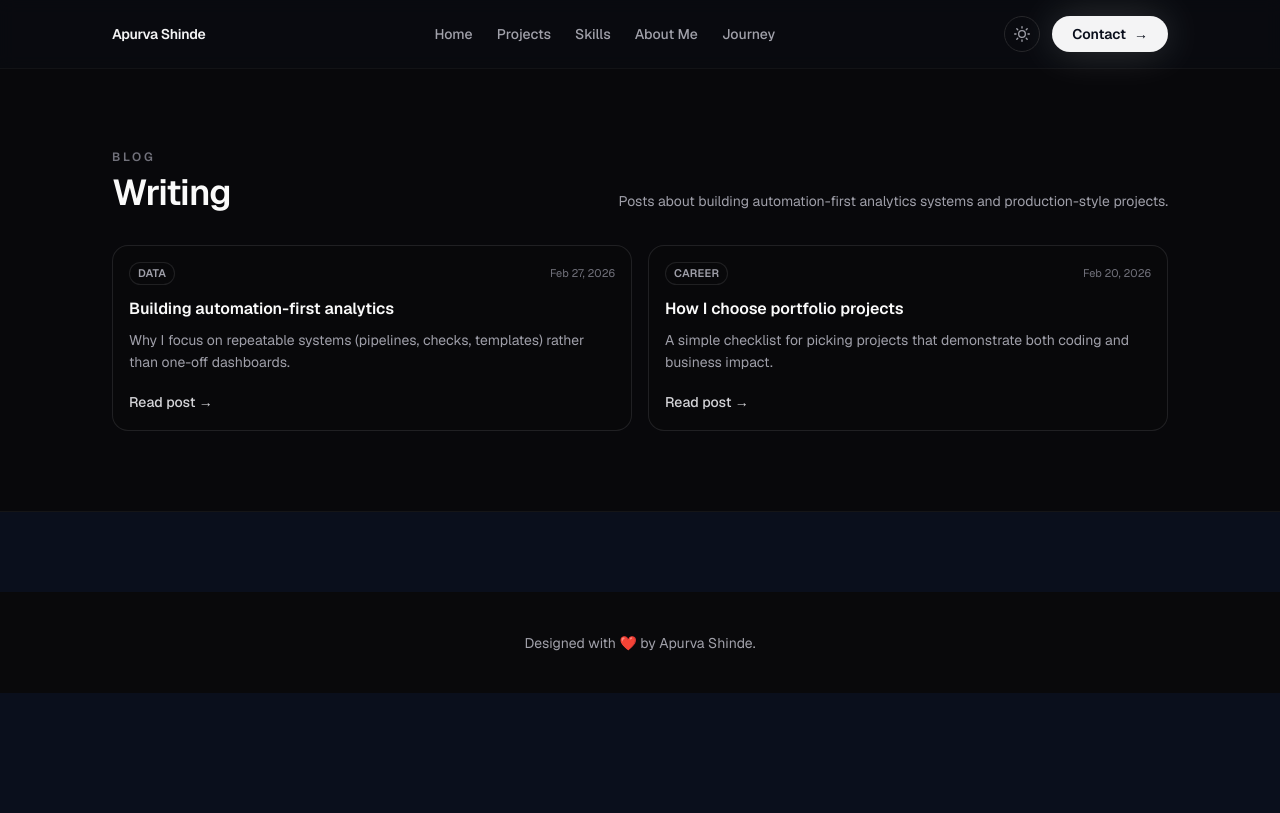
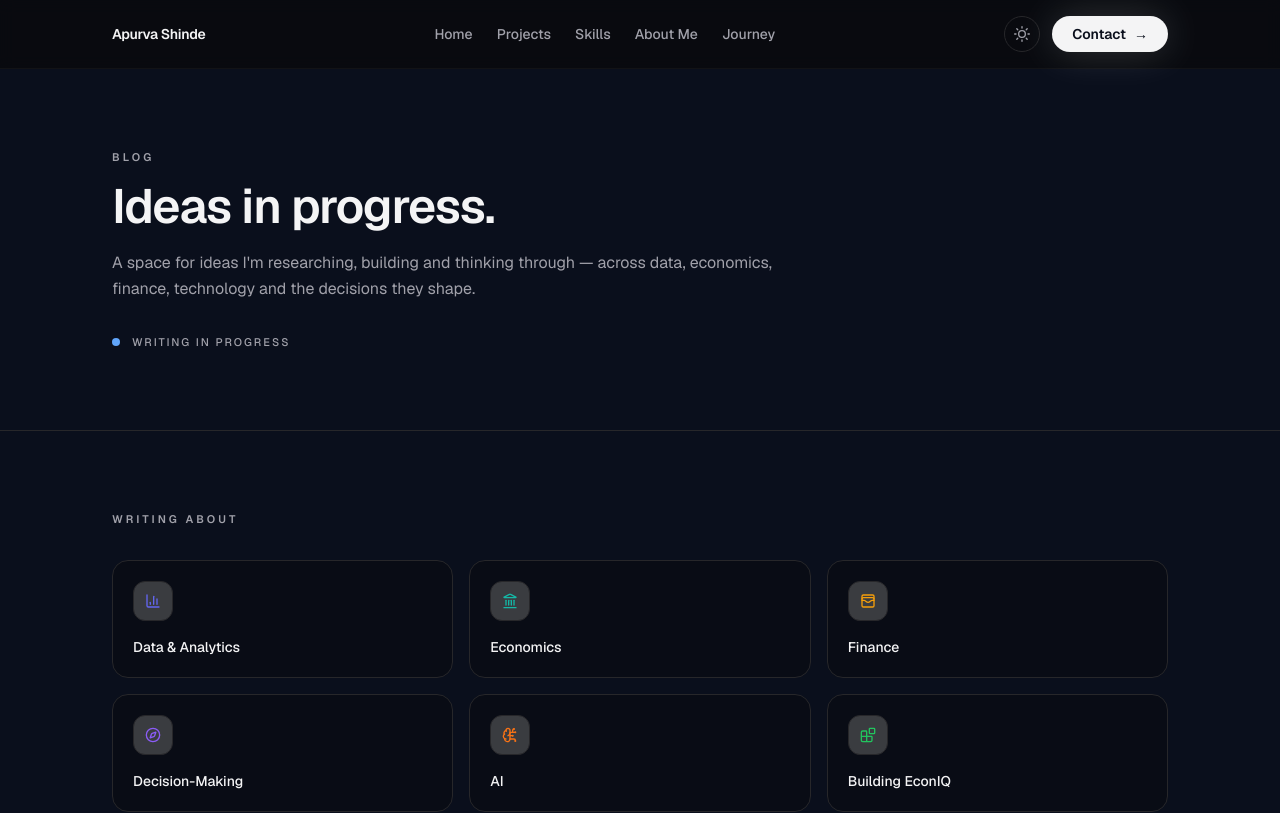
Before and after one commit to Apurv-Shinde11/Portfolio, a Next.js app: page /blog in a window 1280 px wide. Shown: the top 813 px of the page. Built offline with nearby package versions, Linux system fonts and the light colour scheme.

Commit message:
feat: add blog preview and journey teaser

```diff
--- a/app/blog/page.tsx
+++ b/app/blog/page.tsx
@@ -1,69 +1,83 @@
-import { posts } from "@/data/posts";
-import Link from "next/link";
+import {
+  BarChart3,
+  Blocks,
+  BrainCircuit,
+  Compass,
+  Landmark,
+  WalletCards,
+} from "lucide-react";
 
-function toDateLabel(iso: string) {
-  const date = new Date(`${iso}T00:00:00`);
-  return new Intl.DateTimeFormat("en", {
-    year: "numeric",
-    month: "short",
-    day: "2-digit",
-  }).format(date);
-}
+const writingTopics = [
+  { name: "Data & Analytics", icon: BarChart3, accent: "#6366f1" },
+  { name: "Economics", icon: Landmark, accent: "#14b8a6" },
+  { name: "Finance", icon: WalletCards, accent: "#f59e0b" },
+  { name: "Decision-Making", icon: Compass, accent: "#8b5cf6" },
+  { name: "AI", icon: BrainCircuit, accent: "#f97316" },
+  { name: "Building EconIQ", icon: Blocks, accent: "#22c55e" },
+] as const;
 
 export default function BlogIndexPage() {
-  const sorted = [...posts].sort((a, b) => b.date.localeCompare(a.date));
-
   return (
-    <main id="content" className="bg-zinc-950 text-zinc-50">
-      <section className="border-b border-zinc-900/80 bg-zinc-950/95">
-        <div className="mx-auto flex w-full max-w-6xl flex-col gap-8 px-6 py-16 md:px-10 lg:px-12 lg:py-20">
-          <div className="flex flex-col gap-4 md:flex-row md:items-end md:justify-between">
-            <div>
-              <p className="text-xs font-semibold uppercase tracking-[0.22em] text-zinc-500">
-                Blog
+    <main id="content" style={{ backgroundColor: "var(--background)", color: "var(--foreground)" }}>
+      <section className="border-b" style={{ borderColor: "var(--section-border)" }}>
+        <div className="mx-auto w-full max-w-6xl px-6 py-16 md:px-10 lg:px-12 lg:py-20">
+          <div className="max-w-3xl">
+            <p
+              className="text-[11px] font-semibold uppercase tracking-[0.28em]"
+              style={{ color: "var(--foreground-muted)" }}
+            >
+              BLOG
             </p>
-              <h1 className="mt-2 text-3xl font-semibold tracking-tight text-zinc-50 md:text-4xl">
-                Writing
+            <h1 className="mt-4 text-4xl font-semibold tracking-tight sm:text-5xl">
+              Ideas in progress.
             </h1>
-            </div>
-            <p className="max-w-xl text-sm leading-relaxed text-zinc-400">
-              Posts about building automation-first analytics systems and
-              production-style projects.
+            <p className="mt-5 max-w-2xl text-base leading-relaxed" style={{ color: "var(--foreground-muted)" }}>
+              A space for ideas I&apos;m researching, building and thinking through — across data,
+              economics, finance, technology and the decisions they shape.
             </p>
           </div>
 
-          <div className="grid gap-4 md:grid-cols-2">
-            {sorted.map((post) => (
-              <article
-                key={post.slug}
-                className="group flex flex-col justify-between rounded-2xl border border-zinc-800/80 bg-zinc-950/80 p-4 transition hover:-translate-y-1 hover:border-zinc-500/80 hover:bg-zinc-900/80"
+          <div className="mt-8 flex items-center gap-3 text-[11px] font-medium uppercase tracking-[0.18em]" style={{ color: "var(--foreground-muted)" }}>
+            <span className="h-2 w-2 rounded-full" style={{ backgroundColor: "var(--link-accent)" }} aria-hidden="true" />
+            WRITING IN PROGRESS
+          </div>
+        </div>
+      </section>
+
+      <section className="mx-auto w-full max-w-6xl px-6 py-16 md:px-10 lg:px-12 lg:py-20">
+        <div className="mb-8">
+          <p
+            className="text-[11px] font-semibold uppercase tracking-[0.28em]"
+            style={{ color: "var(--foreground-muted)" }}
           >
-                <div>
-                  <div className="flex items-center justify-between gap-3 text-[11px] text-zinc-500">
-                    <span className="rounded-full border border-zinc-800/80 bg-zinc-950/60 px-2 py-0.5 font-semibold uppercase tracking-wide text-zinc-400">
-                      {post.category}
-                    </span>
-                    <span>{toDateLabel(post.date)}</span>
-                  </div>
-                  <h2 className="mt-3 text-base font-semibold text-zinc-50">
-                    {post.title}
-                  </h2>
-                  <p className="mt-2 text-sm leading-relaxed text-zinc-400">
-                    {post.excerpt}
+            WRITING ABOUT
           </p>
         </div>
 
-                <div className="mt-4">
-                  <Link
-                    href={`/blog/${post.slug}`}
-                    className="text-sm font-medium text-zinc-300 underline-offset-4 transition group-hover:text-zinc-50 group-hover:underline"
+        <div className="grid gap-4 sm:grid-cols-2 lg:grid-cols-3">
+          {writingTopics.map(({ name, icon: Icon, accent }) => (
+            <div
+              key={name}
+              className="rounded-2xl border p-5 transition-colors"
+              style={{
+                borderColor: "var(--card-border)",
+                backgroundColor: "var(--card-bg)",
+              }}
             >
-                    Read post →
-                  </Link>
+              <div
+                className="mb-4 flex h-10 w-10 items-center justify-center rounded-xl border"
+                style={{
+                  borderColor: "var(--card-border)",
+                  backgroundColor: "color-mix(in srgb, var(--card-bg) 80%, white 20%)",
+                }}
+              >
+                <Icon className="h-4 w-4" style={{ color: accent }} aria-hidden="true" />
               </div>
-              </article>
+              <p className="text-sm font-medium" style={{ color: "var(--foreground)" }}>
+                {name}
+              </p>
+            </div>
           ))}
-          </div>
         </div>
       </section>
     </main>
--- a/app/page.tsx
+++ b/app/page.tsx
@@ -1,4 +1,5 @@
 import Hero from "@/components/sections/Hero";
+import JourneyTeaser from "@/components/sections/JourneyTeaser";
 import Projects from "@/components/sections/Projects";
 import Skills from "@/components/sections/Skills";
 import Collaboration from "@/components/sections/Collaboration";
@@ -8,6 +9,7 @@ export default function Home() {
   return (
     <main id="content" style={{ backgroundColor: "var(--background)", color: "var(--foreground)" }}>
       <Hero />
+      <JourneyTeaser />
       <MyWorld />
       <Projects />
       <Skills />
--- /dev/null
+++ b/components/sections/JourneyTeaser.tsx
@@ -0,0 +1,48 @@
+import Link from "next/link";
+import { ArrowUpRight } from "lucide-react";
+
+export default function JourneyTeaser() {
+    return (
+        <section className="mx-auto w-full max-w-6xl px-6 py-6 md:px-10 lg:px-12">
+            <div
+                className="relative overflow-hidden rounded-2xl border px-5 py-5 md:px-6 md:py-6"
+                style={{
+                    borderColor: "var(--card-border)",
+                    backgroundColor: "var(--card-bg)",
+                }}
+            >
+                <div className="absolute left-5 top-0 h-full w-px" style={{ backgroundColor: "var(--section-border)" }} />
+                <div
+                    className="absolute left-[18px] top-6 h-2.5 w-2.5 rounded-full"
+                    style={{ backgroundColor: "var(--link-accent)" }}
+                />
+
+                <div className="flex flex-col gap-4 pl-7 md:flex-row md:items-end md:justify-between md:pl-8">
+                    <div className="space-y-2">
+                        <p
+                            className="text-[10px] font-medium uppercase tracking-[0.22em]"
+                            style={{ color: "var(--foreground-muted)" }}
+                        >
+                            CURRENTLY
+                        </p>
+                        <p className="text-lg font-medium tracking-tight sm:text-xl" style={{ color: "var(--foreground)" }}>
+                            Strategy Analyst · Nido Home Finance
+                        </p>
+                        <p className="text-sm" style={{ color: "var(--foreground-muted)" }}>
+                            Mumbai · September, 2026 — Present
+                        </p>
+                    </div>
+
+                    <Link
+                        href="/professional-journey"
+                        className="group inline-flex items-center gap-2 text-sm font-medium transition-colors"
+                        style={{ color: "var(--link-accent)" }}
+                    >
+                        Follow my journey
+                        <ArrowUpRight className="h-4 w-4 transition-transform group-hover:-translate-y-0.5 group-hover:translate-x-0.5" />
+                    </Link>
+                </div>
+            </div>
+        </section>
+    );
+}
```
Lines whose indentation alone changed are shown as unchanged.
